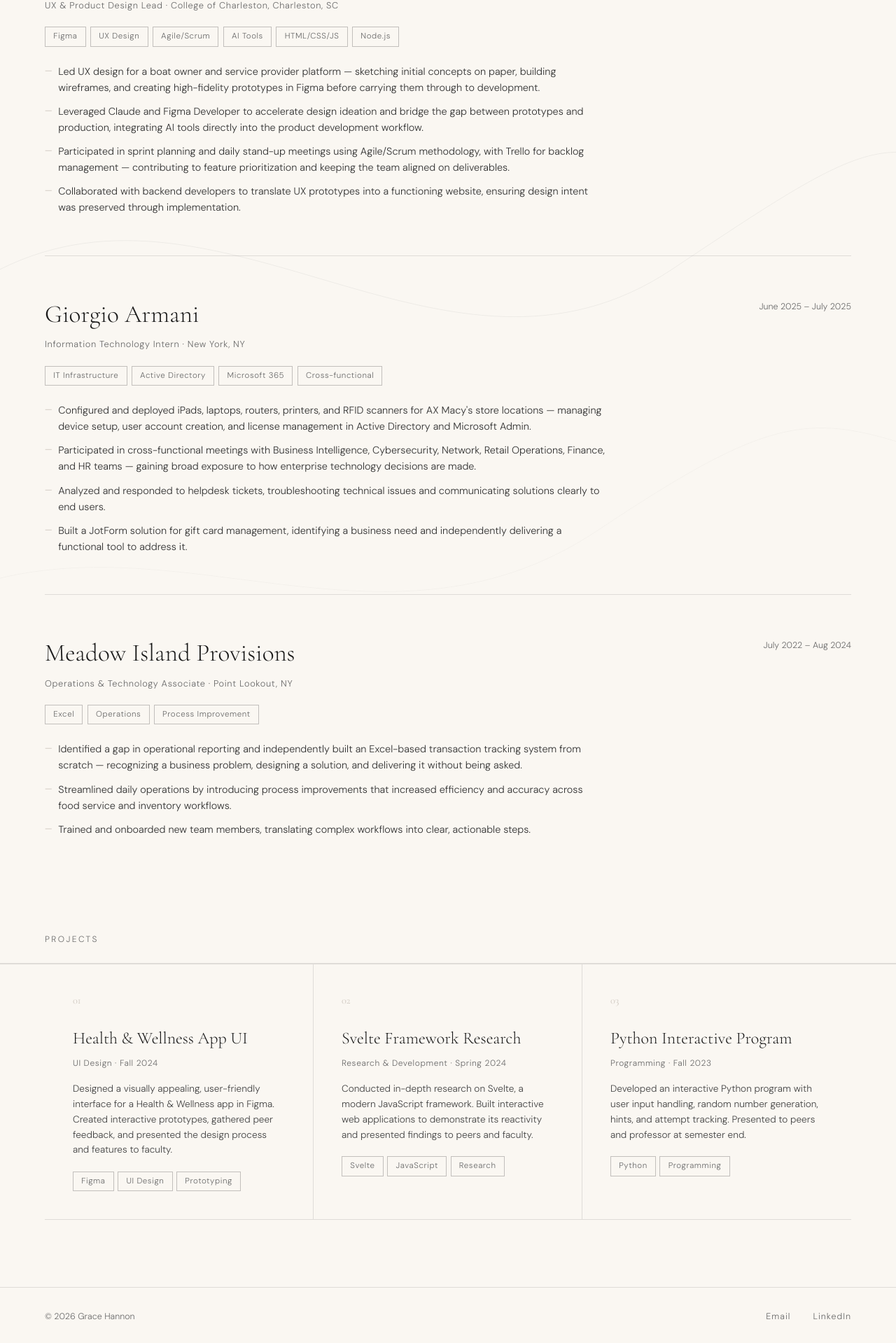
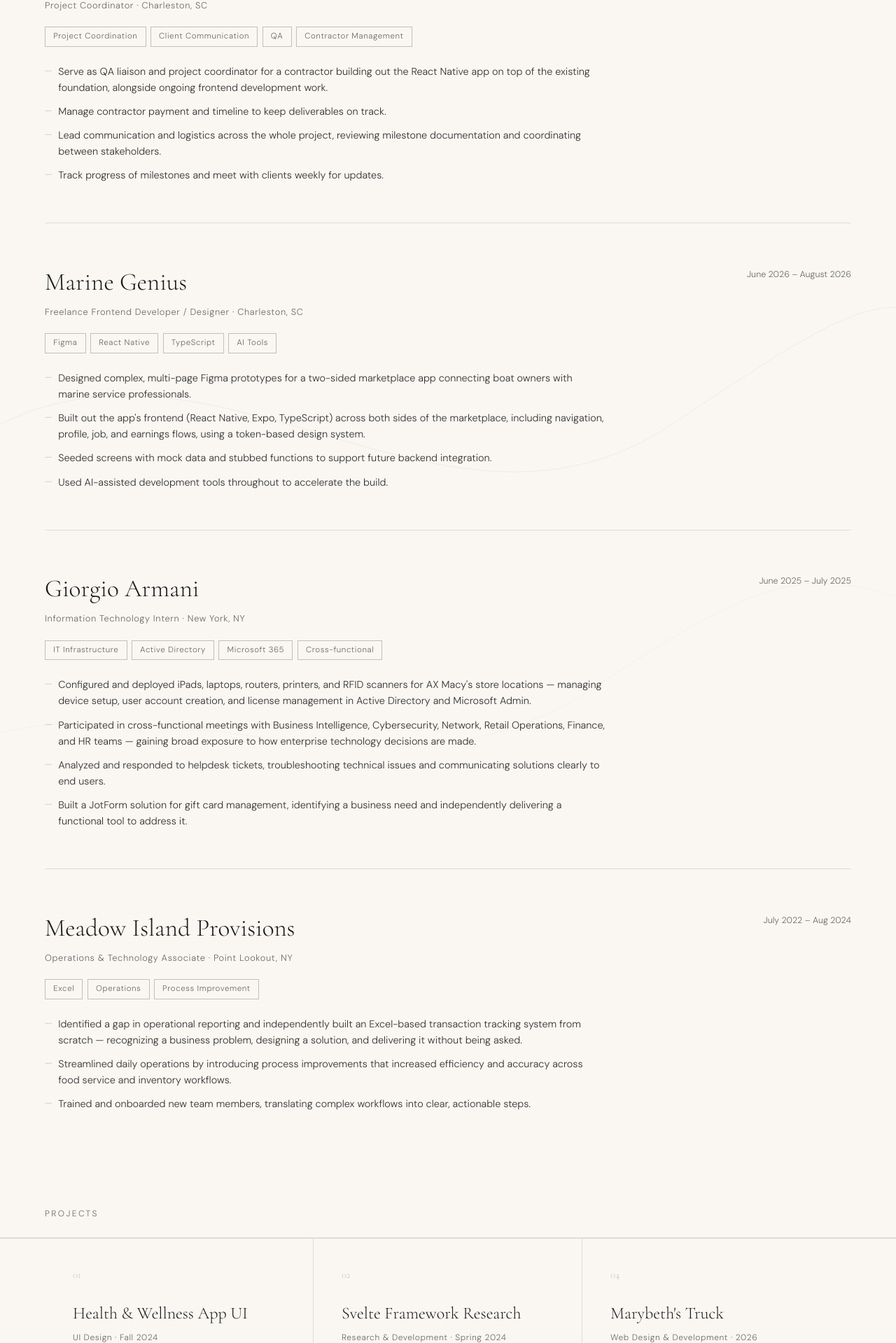
Before and after one commit to gracehannon/gracehannon-portfolio, a plain HTML site: page portfolio/work.html in a window 1280 px wide. Shown: the part 643-2562 px from the top of the page at 70% size. Drawn offline with nearby package versions, Linux system fonts and the light colour scheme.

Commit message:
Sync portfolio/ subfolder with updated root HTML files
Copies the updated index.html, about.html, and work.html from root
into portfolio/ so both copies match. contact.html, style.css,
grace.jpg, and Grace_Hannon_Resume.pdf were already identical in
both locations.

```diff
--- a/portfolio/work.html
+++ b/portfolio/work.html
@@ -35,24 +35,46 @@
       <div class="work-item">
         <div class="work-item-header">
           <div>
+            <h2 class="work-item-title">Marine Genius (Freelance)</h2>
+            <p class="work-item-sub">Project Coordinator · Charleston, SC</p>
+          </div>
+          <span class="work-item-date">August 2026 – Present</span>
+        </div>
+        <div class="work-item-tags">
+          <span class="tag">Project Coordination</span>
+          <span class="tag">Client Communication</span>
+          <span class="tag">QA</span>
+          <span class="tag">Contractor Management</span>
+        </div>
+        <ul class="work-item-bullets">
+          <li>Serve as QA liaison and project coordinator for a contractor building out the React Native app on top of the existing foundation, alongside ongoing frontend development work.</li>
+          <li>Manage contractor payment and timeline to keep deliverables on track.</li>
+          <li>Lead communication and logistics across the whole project, reviewing milestone documentation and coordinating between stakeholders.</li>
+          <li>Track progress of milestones and meet with clients weekly for updates.</li>
+        </ul>
+      </div>
+
+      <div class="work-divider"></div>
+
+      <div class="work-item">
+        <div class="work-item-header">
+          <div>
             <h2 class="work-item-title">Marine Genius</h2>
-            <p class="work-item-sub">UX & Product Design Lead · College of Charleston, Charleston, SC</p>
+            <p class="work-item-sub">Freelance Frontend Developer / Designer · Charleston, SC</p>
           </div>
-          <span class="work-item-date">Jan 2026 – Present</span>
+          <span class="work-item-date">June 2026 – August 2026</span>
         </div>
         <div class="work-item-tags">
           <span class="tag">Figma</span>
-          <span class="tag">UX Design</span>
-          <span class="tag">Agile/Scrum</span>
+          <span class="tag">React Native</span>
+          <span class="tag">TypeScript</span>
           <span class="tag">AI Tools</span>
-          <span class="tag">HTML/CSS/JS</span>
-          <span class="tag">Node.js</span>
         </div>
         <ul class="work-item-bullets">
-          <li>Led UX design for a boat owner and service provider platform — sketching initial concepts on paper, building wireframes, and creating high-fidelity prototypes in Figma before carrying them through to development.</li>
-          <li>Leveraged Claude and Figma Developer to accelerate design ideation and bridge the gap between prototypes and production, integrating AI tools directly into the product development workflow.</li>
-          <li>Participated in sprint planning and daily stand-up meetings using Agile/Scrum methodology, with Trello for backlog management — contributing to feature prioritization and keeping the team aligned on deliverables.</li>
-          <li>Collaborated with backend developers to translate UX prototypes into a functioning website, ensuring design intent was preserved through implementation.</li>
+          <li>Designed complex, multi-page Figma prototypes for a two-sided marketplace app connecting boat owners with marine service professionals.</li>
+          <li>Built out the app's frontend (React Native, Expo, TypeScript) across both sides of the marketplace, including navigation, profile, job, and earnings flows, using a token-based design system.</li>
+          <li>Seeded screens with mock data and stubbed functions to support future backend integration.</li>
+          <li>Used AI-assisted development tools throughout to accelerate the build.</li>
         </ul>
       </div>
 
@@ -131,16 +153,19 @@
           <span class="tag">Research</span>
         </div>
       </div>
-
       <div class="project-card">
-        <div class="project-num">03</div>
-        <h3 class="project-title">Python Interactive Program</h3>
-        <p class="project-meta">Programming · Fall 2023</p>
-        <p class="project-desc">Developed an interactive Python program with user input handling, random number generation, hints, and attempt tracking. Presented to peers and professor at semester end.</p>
+        <div class="project-num">04</div>
+        <h3 class="project-title">Marybeth's Truck</h3>
+        <p class="project-meta">Web Design & Development · 2026</p>
+        <p class="project-desc">Designed and built a full five-page website for an established Long Island ice cream truck with over 30 years of history. Includes menu, location, about, and a contact form.</p>
         <div class="project-tags">
-          <span class="tag">Python</span>
-          <span class="tag">Programming</span>
+          <span class="tag">HTML & CSS</span>
+          <span class="tag">Web Design</span>
+          <span class="tag">Brand Identity</span>
+          <span class="tag">JavaScript</span>
         </div>
+        <a href="https://marybethstruck.netlify.app/" target="_blank" class="btn-text" style="margin-top: 1rem; display: inline-block; font-size: 0.85rem;">View Site →</a>
+      </div>
       </div>
 
     </div>
```
Also changed, not shown: portfolio/about.html (+12 -16 lines), portfolio/index.html (+3 -7 lines).
